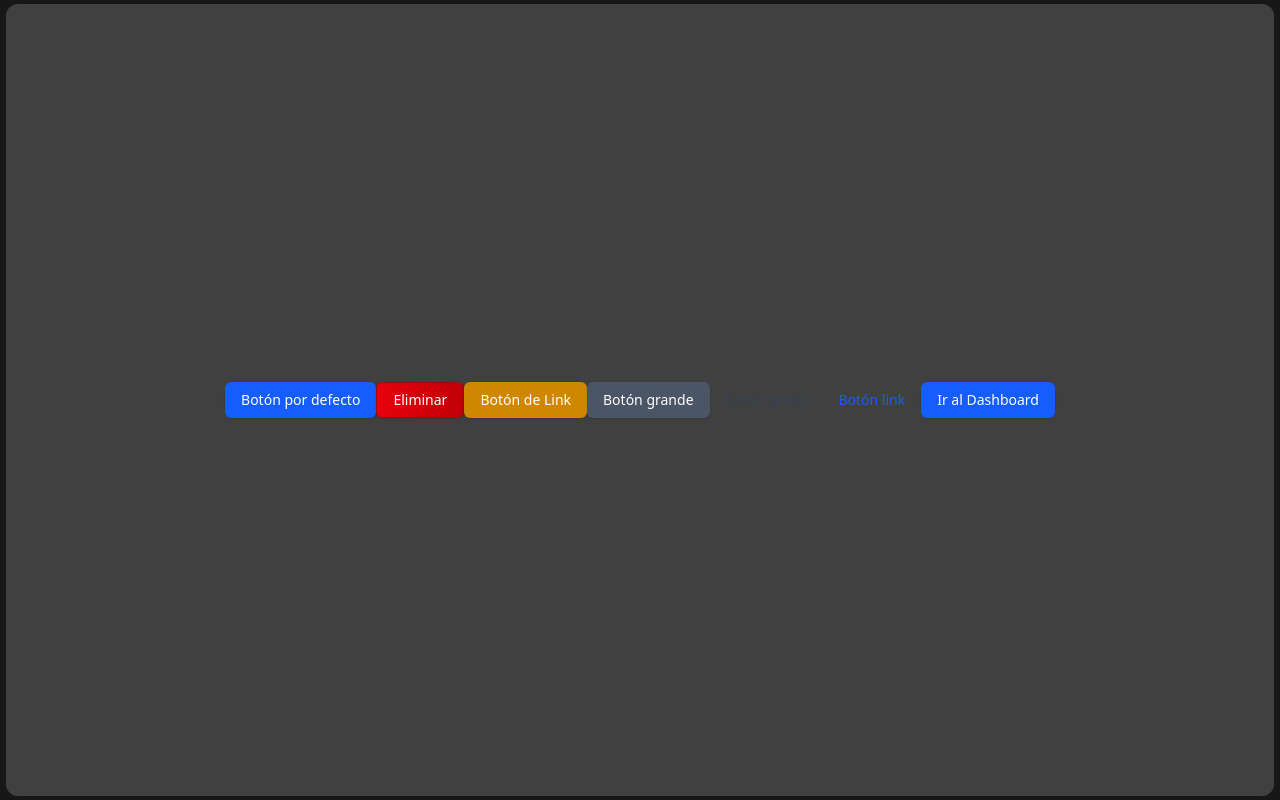
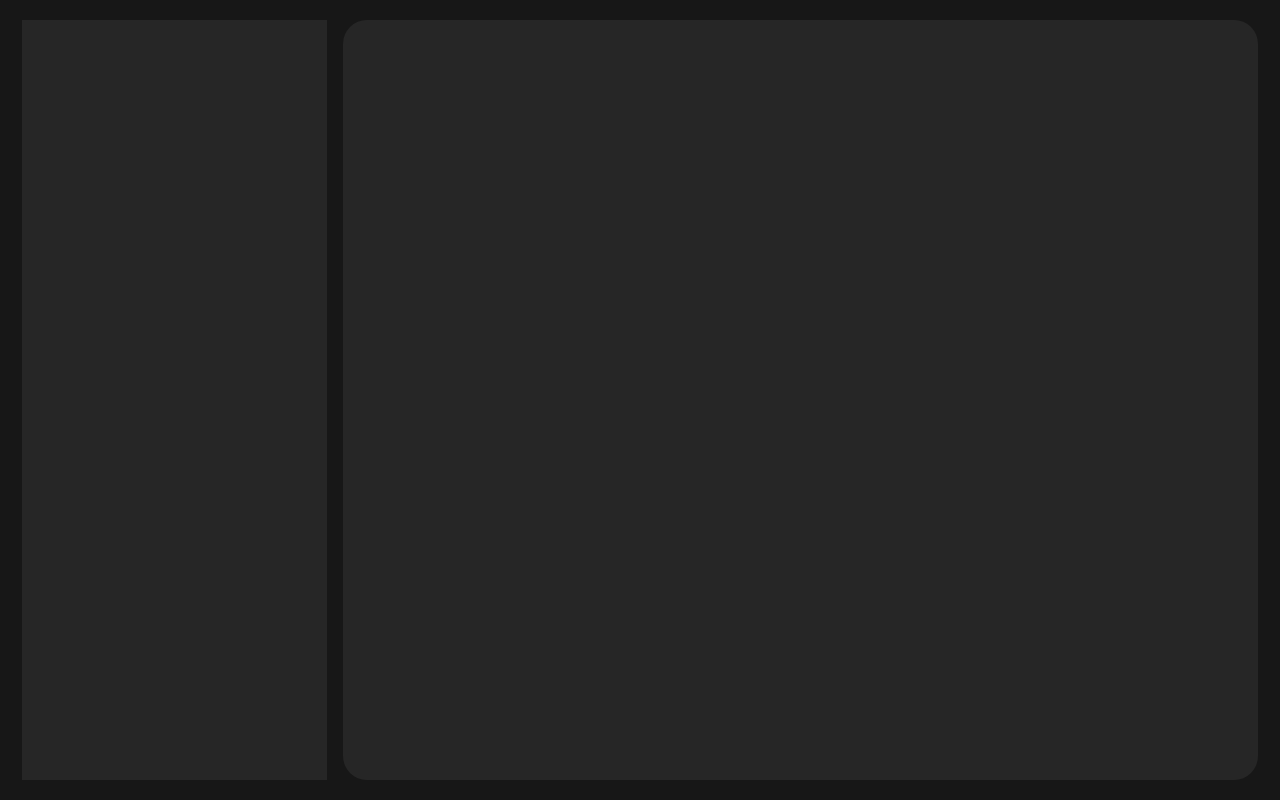
Before and after one commit to vinsmake/gdlhub.app, a React (Vite) app: page / in a window 1280 px wide. Built offline with nearby package versions, Linux system fonts and the light colour scheme.

Commit message:
Project updated

```diff
--- a/src/ui/Dashboard.jsx
+++ b/src/ui/Dashboard.jsx
@@ -1,8 +1,19 @@
+import { DashboardMain } from "./DashboardMain"
+import { DashboardSidebar } from "./DashboardSidebar"
+
 export const Dashboard = ({ children }) => {
     return (
         <>
-            <div className="w-[99%] h-[99%] bg-neutral-700 rounded-xl flex justify-center items-center p-4">
-                {children}
+            <div className="w-[99%] h-[99%] bg-neutral-900 flex p-4 gap-4">
+
+                <div className="w-1/4 bg-neutral-800">
+                    <DashboardSidebar />
+                </div>
+
+                <div className="w-3/4 bg-neutral-800 rounded-3xl p-4">
+                    <DashboardMain />
+                </div>
+
             </div>
         </>
     )
--- /dev/null
+++ b/src/ui/DashboardMain.jsx
@@ -0,0 +1,7 @@
+export const DashboardMain = ({ children }) => {
+    return (
+        <>
+                {children}
+        </>
+    )
+}
--- /dev/null
+++ b/src/ui/DashboardSidebar.jsx
@@ -0,0 +1,7 @@
+export const DashboardSidebar = ({ children }) => {
+    return (
+        <>
+            {children}
+        </>
+    )
+}
--- a/src/ui/Screen.jsx
+++ b/src/ui/Screen.jsx
@@ -1,6 +1,6 @@
 export const Screen = ({children }) => {
     return (
-      <div className={`w-screen h-screen box-border flex justify-center items-center bg-neutral-900`}>
+      <div className={`w-screen h-screen flex justify-center items-center bg-neutral-900`}>
         {children}
       </div>
     );
```
